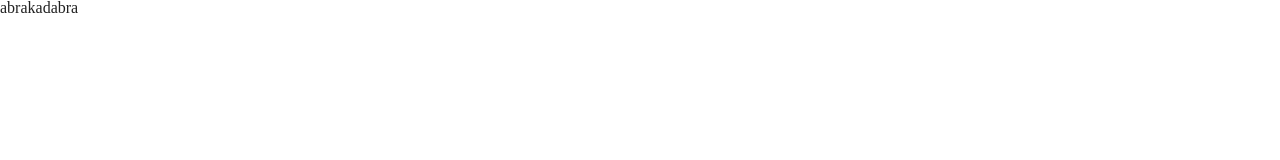
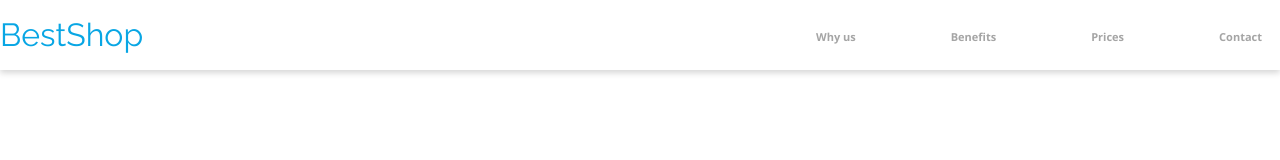
Before and after one commit to Luukkasz/BestShop-project, a website: page index.html in a window 1280 px wide. Drawn offline with nearby package versions, Linux system fonts and the light colour scheme.

Commit message:
Header-done

```diff
--- a/index.html
+++ b/index.html
@@ -15,7 +15,30 @@
 </head>
 
 <body>
-    abrakadabra
+
+    <header class="header">
+        <div class="container header__container">
+            <a href="#" class="header__logo">BestShop</a>
+
+            <nav>
+                <ul class="nav header__nav">
+                    <li class="nav__item">
+                        <a href="#" class="nav__link">Why us</a>
+                    </li>
+                    <li class="nav__item">
+                        <a href="#" class="nav__link">Benefits</a>
+                    </li>
+                    <li class="nav__item">
+                        <a href="#" class="nav__link">Prices</a>
+                    </li>
+                    <li class="nav__item">
+                        <a href="#" class="nav__link">Contact</a>
+                    </li>
+                </ul>
+            </nav>
+        </div>
+    </header>
+
 </body>
 
 </html>
--- /dev/null
+++ b/scss/elements/_header.scss
@@ -0,0 +1,40 @@
+.header {
+    width: 100%;
+    height: toRem(70px);
+    box-shadow: 0px 3px 6px #00000029;
+}
+
+.header__container {
+    height: 100%;
+    display: flex;
+    justify-content: space-between;
+    align-items: center;
+}
+
+.header__logo {
+    font-family: $font-raleway;
+    font-size: toRem(32px);
+    font-weight: toRem(300px);
+    color: $color-primary;
+}
+
+.header__nav {
+    display: flex;
+}
+
+.nav__item {
+    padding-left: toRem(59px);
+}
+
+.nav__link {
+    font-size: toRem(11px);
+    font-weight: bold;
+    color: $color-grey;
+    padding: 25px 18px 22px 18px;
+    border-bottom: 4px solid transparent;
+
+    &:hover {
+        color: $color-black;
+        border-color: $color-primary;
+    }
+}
--- /dev/null
+++ b/scss/generic/_base.scss
@@ -0,0 +1,16 @@
+* {
+    box-sizing: border-box;
+}
+
+.container {
+    max-width: 1352px;
+    margin: 0 auto;
+}
+
+body {
+    font-family: $font-open-sans;
+}
+
+a {
+    text-decoration: none;
+}
--- a/scss/main.scss
+++ b/scss/main.scss
@@ -1,5 +1,9 @@
 @import "./generic/reset";
 
-@import "./variables/colors";
+@import "./variables/variables";
+@import "./variables/functions";
 
-@import "./variables/fonts";
+@import "./generic/base";
+
+
+@import "./elements/header";
--- a/scss/variables/_fonts.scss
+++ /dev/null
@@ -1,4 +0,0 @@
-$font-raleway: "Raleway",
-sans-serif;
-$font-open-sans: "Open Sans",
-sans-serif;
--- /dev/null
+++ b/scss/variables/_functions.scss
@@ -0,0 +1,7 @@
+@use "sass:math";
+
+$font-size-base: 16px;
+
+@function toRem($value) {
+    @return math.div($value, $font-size-base) * 1rem;
+}
--- a/scss/variables/_colors.scss
+++ b/scss/variables/_variables.scss
@@ -6,3 +6,9 @@ $color-black: #000000;
 $color-white: #ffffff;
 $color-grey: #A5A5A5;
 $color-light-grey: #F7F7F7;
+
+
+$font-raleway: "Raleway",
+sans-serif;
+$font-open-sans: "Open Sans",
+sans-serif;
```
Also changed, not shown: css/main.css, 1 other file.
